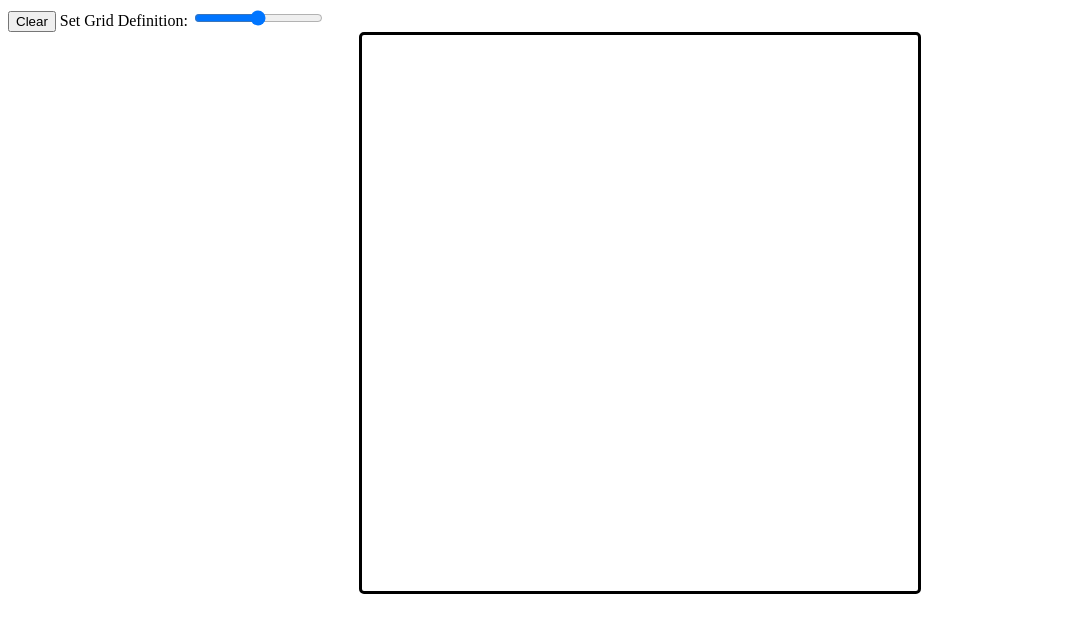
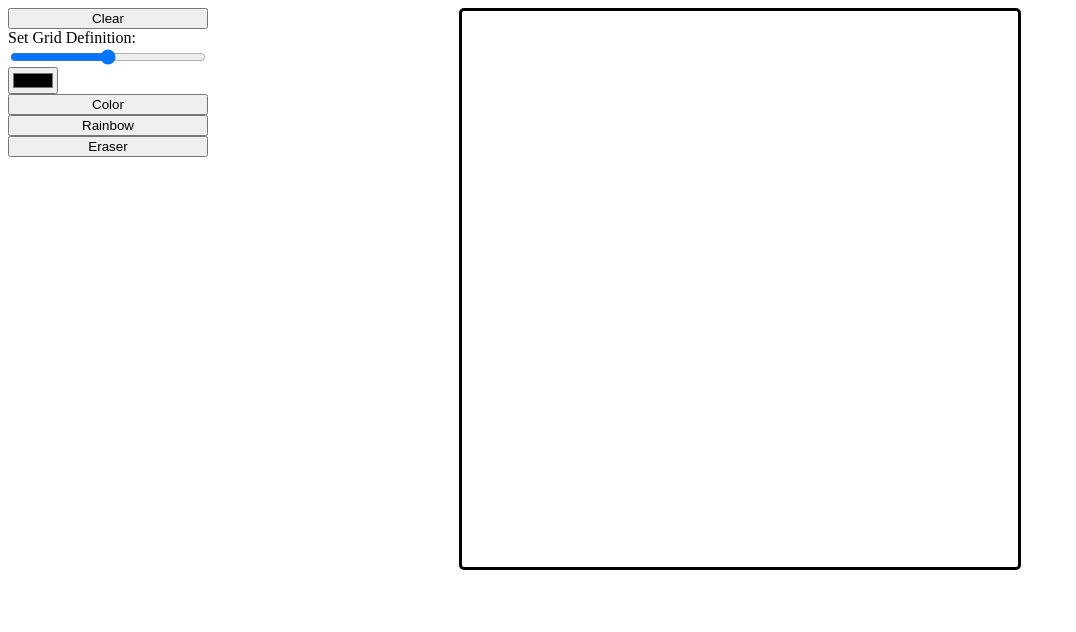
Before and after one commit to federico-palma/etch-a-sketch, a plain HTML site: page index.html in a window 1280 px wide. Shown: the whole page, without its empty margins (0-1076 px from the left). Drawn offline with Linux system fonts and the light colour scheme.

Commit message:
Added Btns event listeners

```diff
--- a/index.html
+++ b/index.html
@@ -9,11 +9,18 @@
         <link rel="stylesheet" href="style.css">
     </head>
     <body>
-        <div id="btn-container">
-            <button class="btns" id="btn-clear">Clear</button>
+        <div id="settings">
+            <button id="btn-clear">Clear</button>
             <label for="grid-def-slider">Set Grid Definition:</label>
             <input name="grid-def-slider" type="range" id="grid-def-slider" min="16" max="100">
+            <div id="color-picker-div">
+                <input type="color" id="colorPicker" value="#000000">
+                <button class="btn-mode" id="btn-color-mode">Color</button>
+                <button class="btn-mode" id="btn-rainbow-mode">Rainbow</button>
+                <button class="btn-mode" id="btn-eraser-mode">Eraser</button>
+            </div>
         </div>
+
         <div id="grid-container"></div>
 
         <script src="script.js"></script>
--- a/script.js
+++ b/script.js
@@ -1,6 +1,5 @@
 // Grid creation.
 let gridContainer = document.getElementById('grid-container');
-
 let gridCells = document.getElementsByClassName('grid-cell');
 
 // Grid definition slider function.
@@ -10,7 +9,6 @@ gridDefSlider.addEventListener('change', () => {
     clearGrid();
     gridDefinition = gridDefSlider.value;
     setGrid();
-    console.log(gridDefSlider.value)
 })
 
 // Function sets the grid according to the Grid Definition chosen and adds event listener to grid cells.
@@ -29,6 +27,28 @@ function setGrid() {
 // Set initial grid.
 setGrid();
 
+// Color Mode.
+let colorPicker = document.getElementById('colorPicker');
+let colorModeBtn = document.getElementById('btn-color-mode');
+let rainbowModeBtn = document.getElementById('btn-rainbow-mode');
+let eraserModeBtn = document.getElementById('btn-eraser-mode');
+let currentColorMode
+let btnList = document.getElementsByClassName('btn-mode');
+
+for (let i = 0; i < btnList.length; i++) {
+    btnList[i].addEventListener('click', () => {
+        removeBtnClass()
+        btnList[i].classList.add('btn-active');
+    });
+}
+
+function removeBtnClass() {
+    for (let i = 0; i < btnList.length; i++) {
+        btnList[i].classList.remove('btn-active');
+    }
+}
+
+// Function changes grid cell color.
 function changeColor() {
     this.style.backgroundColor = 'black';
 };
@@ -39,6 +59,5 @@ function clearGrid() {
         gridCells[i].style.backgroundColor = 'white';
     }
 }
-
 let clearBtn = document.getElementById('btn-clear');
 clearBtn.addEventListener('click', clearGrid);
--- a/style.css
+++ b/style.css
@@ -13,3 +13,18 @@
     width: 100%;
     height: 100%;
 }
+
+#settings {
+    display: grid;
+    width: 200px;
+    float: left;
+}
+
+#color-picker-div {
+    display: grid;
+}
+
+.btn-active{
+    background-color: rgb(63, 56, 134);
+    color: white;
+}
```
